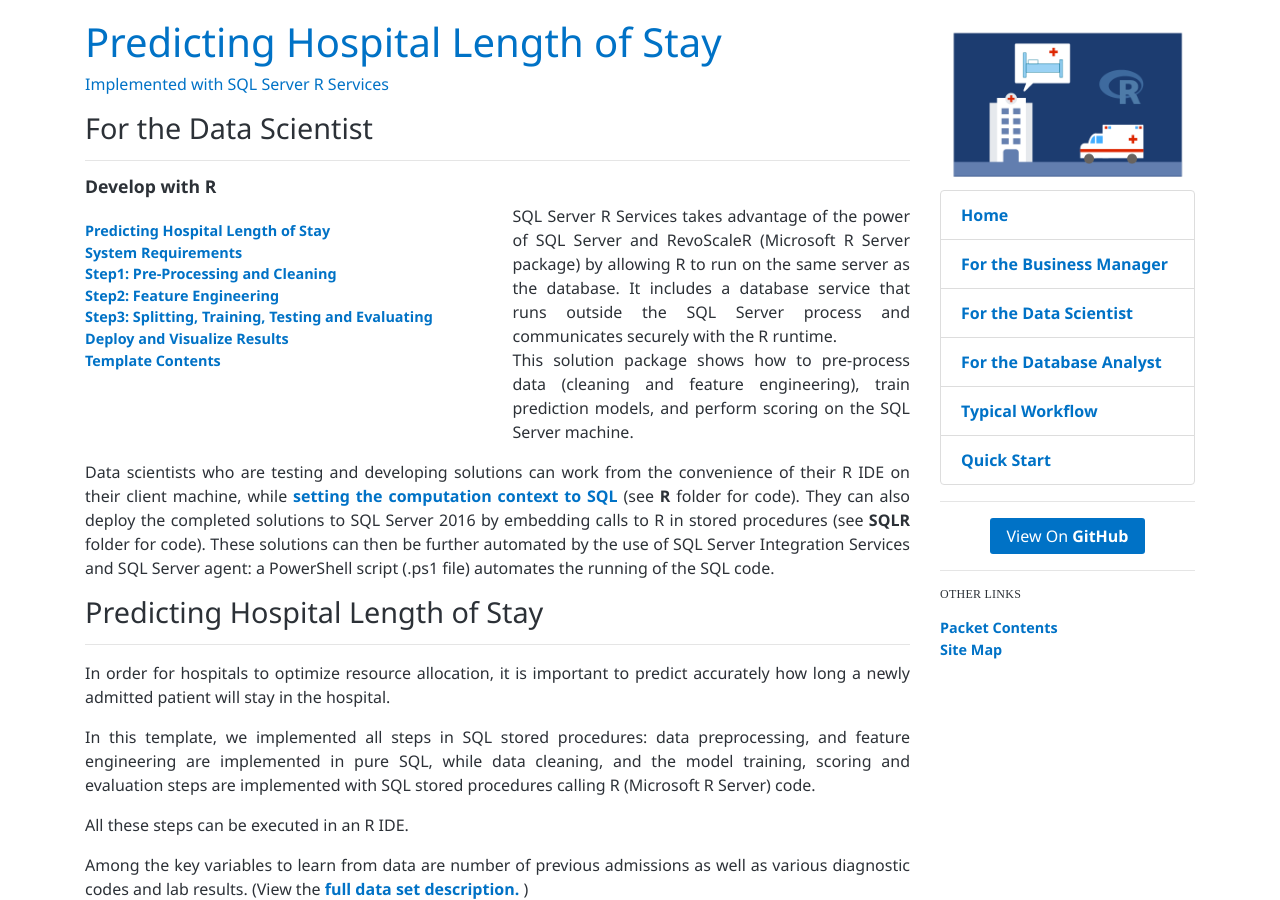
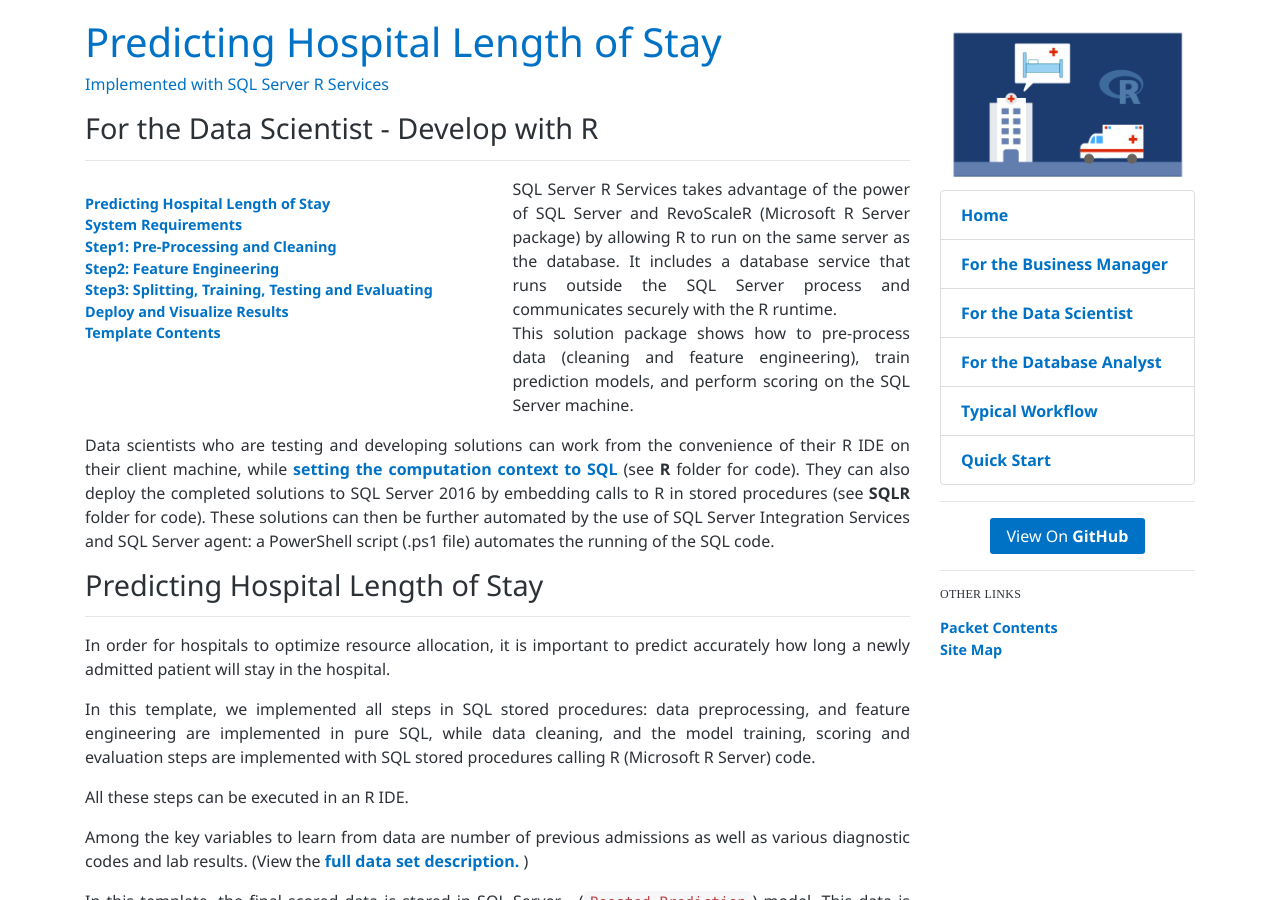
Before and after one commit to microsoft/r-server-hospital-length-of-stay, a Jekyll site: the page built from data-scientist.md, in a window 1280 px wide and 900 px high. Built offline with Jekyll 4.4.1, drawn with Linux system fonts in a browser that asks for light colours.

Commit message:
formatting

```diff
--- a/data-scientist.md
+++ b/data-scientist.md
@@ -3,9 +3,9 @@
 title: For the Data Scientist
 ---
 
-## For the Data Scientist
+## For the Data Scientist - Develop with R
 ----------------------------
-### Develop with R
+
 
 <div class="row">
     <div class="col-md-6">
```
Also changed, not shown: dba.md (+1 -2 lines).
